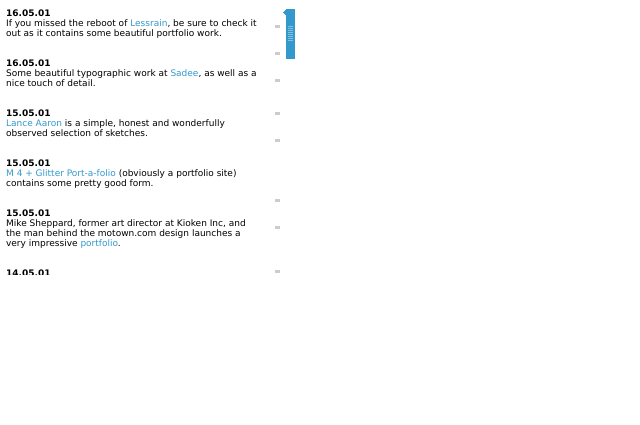
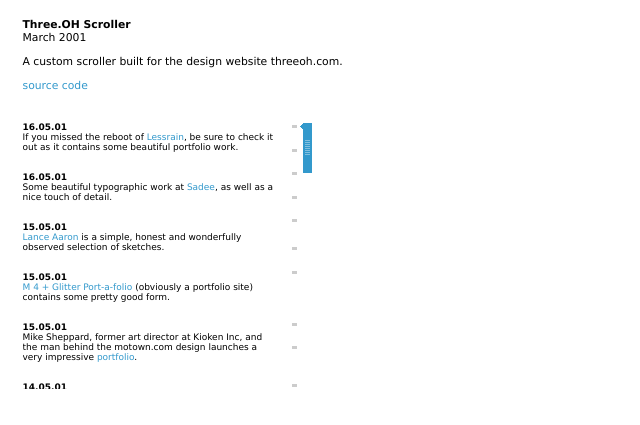
Before and after one commit to aboodman/threeoh, a plain HTML site: page index.html in a window 1280 px wide. Shown: the whole page, without its empty margins (0-640 px from the left). Drawn offline with Linux system fonts and the light colour scheme.

Commit message:
Set up index.html

```diff
--- a/generic.css
+++ b/generic.css
@@ -6,7 +6,7 @@ stream@threeoh.com
 
 
 /* Generics */
-BODY { font:9px verdana, arial, san-serif; }
+BODY { font:9px verdana, arial, san-serif; margin:2em 2.5em; }
 A {color: #3399CC; text-decoration:none}
 A:hover {color: #FF0066}
 A:visited {color: #999999}
--- a/index.html
+++ b/index.html
@@ -7,7 +7,17 @@
 </head>
 <body onload="new ThreeOhScroll('filter')">
 
-<div id="filter" style="position:absolute; left:6px; top:8px; width:290px; height:268px;">
+<div style="font-size:1.2em;">
+<p><b>Three.OH Scroller</b><br>March 2001
+
+<p>A custom scroller built for the design website threeoh.com.
+
+<p><a href="https://github.com/aboodman/threeoh">source code</a>
+</div>
+
+<br><br>
+
+<div id="filter" style="position:relative; width:290px; height:268px;" >
 	<div id="filterScrollBar" style="position:absolute; left:267px; width:23px; height:268px">
 		<div id="filterThumbContainer" style="position:absolute; z-index:3; left:13px; top:1px; width:9px; height:266px"><div id="filterThumb" style="position:absolute; top:0px; cursor:pointer; cursor:hand; background-color:#5EBBE7"><img id="filterThumbImg" src="thumb.gif" width="9" height="50" /></div></div>
 		<div id="filterArrowContainer" style="position:absolute; z-index:4; top:1px; left:10px; width:4px; height:266px"><div id="filterArrow" style="position:absolute"><img id="filterArrowImg" src="arrow.gif" width="4" height="7" /></div></div>
--- a/scroll.js
+++ b/scroll.js
@@ -12,10 +12,6 @@ ThreeOhScroll.pc = navigator.platform == "Win32"
 // this number is for ie4 pc only - which cannot have the description box be of variable width (or atleast i can't figure out how to).
 // you set the number of pixels that the desc tag will be permanently.
 ThreeOhScroll.ie4pcDescWidth = 100
-
-// i have no idea why this number is necessary, it just is. it is related to how far the scroller is from the top of the window
-// in mozilla, but you will have to play with it to get it just right.
-ThreeOhScroll.mozAdjust = ThreeOhScroll.mo5 ? 75 : 0
 
 // this is how long it should take the scroller to animate when the user clicks a marker (in milliseconds)
 ThreeOhScroll.aniLen = 250
@@ -32,7 +28,7 @@ function ThreeOhScroll(id)
 		this.clipH		= parseInt(this.container.style.height)
 		this.PTags		= ypGetDescendantsByTagName("P", this.content)
 		var lastP		= this.PTags[this.PTags.length-1]
-		var lastPTop	= lastP.offsetTop - ThreeOhScroll.mozAdjust
+	        var lastPTop	= lastP.offsetTop;
 		this.docH		= lastPTop + Math.max(lastP.offsetHeight, this.clipH)
 		this.scrollH	= this.docH - this.clipH
 		this.markersMax	= parseInt(this.markers.style.height) - 7
@@ -57,7 +53,7 @@ ThreeOhScroll.prototype.initMarkers = function() {
 	var shtml = "", sTitle, iTop
 	for (var i = 0; i < this.PTags.length; i++) {
 		sTitle	= this.PTags[i].getAttribute("description")
-		pTop	= this.PTags[i].offsetTop - ThreeOhScroll.mozAdjust
+	        pTop	= this.PTags[i].offsetTop;
 		iTop	= Math.round(pTop * this.markersMax / this.scrollH)
 		if (sTitle && sTitle != "" && sTitle != null) {
 			shtml  += "<div id='" + this.id + "_marker_" + i + "' "
```
